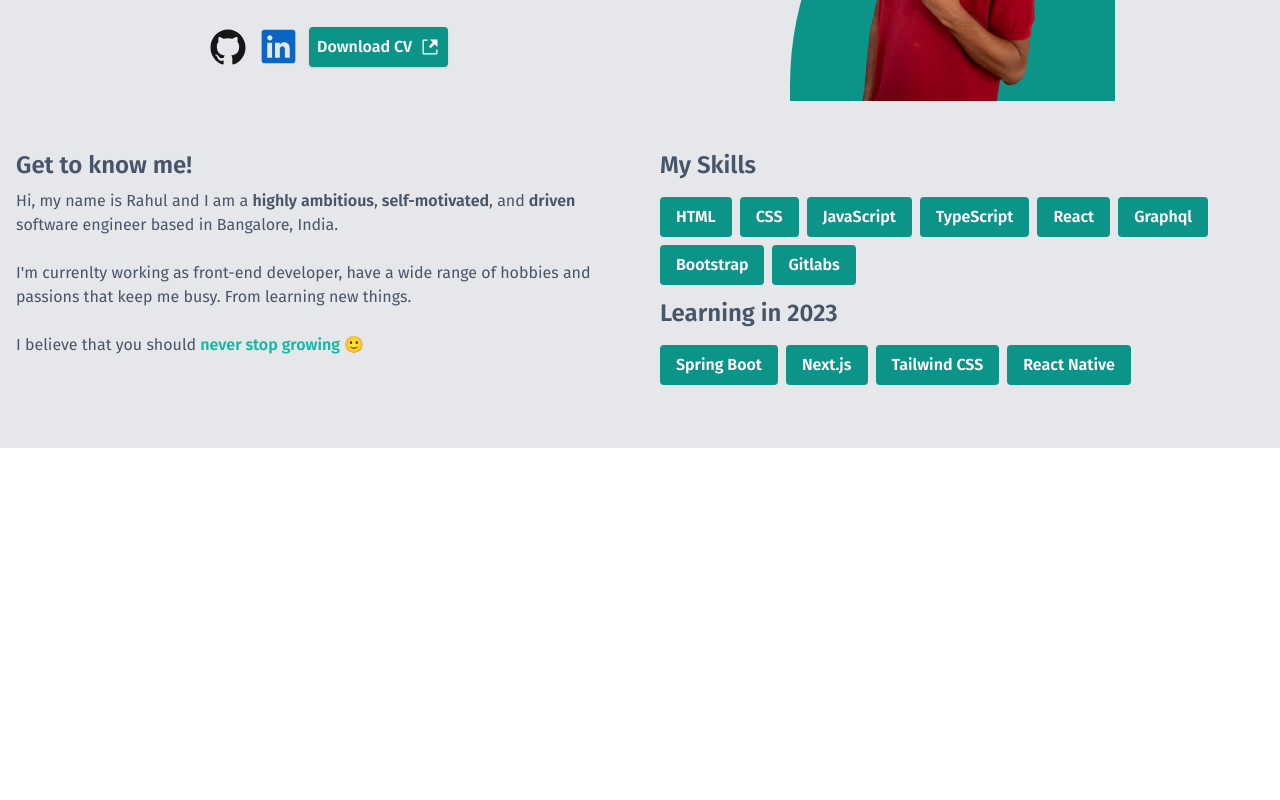
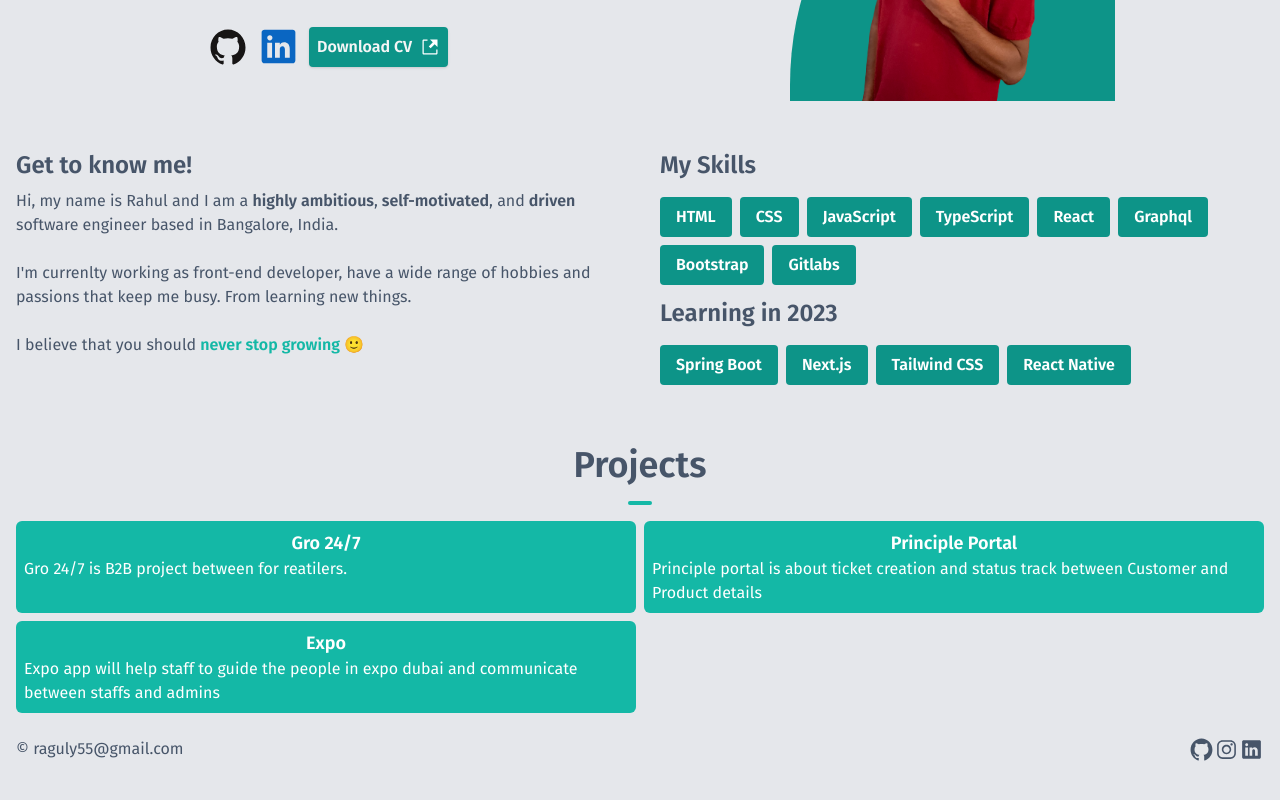
Before and after one commit to rahulreddyRR/rahulreddy.github.in, a Next.js app: page / in a window 1280 px wide. Shown: the part 352-1152 px from the top of the page. Before the commit the page ends 800 px from the top, so only its background shows below. Built offline with nearby package versions, Linux system fonts and the light colour scheme.

Commit message:
added project section, footer and removed white bg in nav

```diff
--- a/src/Components/HeroSection.jsx
+++ b/src/Components/HeroSection.jsx
@@ -3,7 +3,6 @@ import Image from "next/image";
 import heroImage from "../../public/rahul_transparent_crop.png";
 import { IoLogoGithub, IoLogoLinkedin } from "react-icons/io";
 import { GoLinkExternal } from "react-icons/go";
-import Link from "next/link";
 import { My_Github_url, My_Linked_url } from "@/Constent/Constents";
 
 const HeroSection = () => {
--- a/src/Components/Homepage.jsx
+++ b/src/Components/Homepage.jsx
@@ -1,6 +1,7 @@
 import AboutMyself from "./AboutMyself";
 import HeroSection from "./HeroSection";
 import NavBar from "./Navbar";
+import ProjectsSection from "./ProjectsSection";
 
 const Homepage = () => {
   return (
@@ -8,6 +9,7 @@ const Homepage = () => {
       <NavBar />
       <HeroSection />
       <AboutMyself />
+      <ProjectsSection />
     </div>
   );
 };
--- a/src/Components/Navbar.jsx
+++ b/src/Components/Navbar.jsx
@@ -6,7 +6,7 @@ import { NAV_ITEMS } from "@/Constent/Constents";
 const NavBar = () => {
   const [mobileNav, setMobileNav] = useState(false);
   return (
-    <nav className="sticky w-full sm:px-20 mx-auto align-baseline px-3 py-4 shadow bg-white">
+    <nav className="sticky w-full sm:px-20 mx-auto align-baseline px-3 py-4 shadow-sm">
       <div className="justify-between md:items-center md:flex">
         <div className="flex justify-between">
           <div className="p-2 flex text-2xl gap-1">
--- /dev/null
+++ b/src/Components/ProjectsSection.jsx
@@ -0,0 +1,50 @@
+import React from "react";
+import { IoLogoGithub, IoLogoLinkedin, IoLogoInstagram } from "react-icons/io";
+import { Projects_Deatils } from "@/Constent/Constents";
+
+const ProjectsSection = () => {
+  return (
+    <section className="mt-8 mx-4 pb-6">
+      <div>
+        <h1 className="text-center font-bold text-4xl">
+          Projects
+          <hr className="w-6 h-1 mx-auto my-4 bg-teal-500 border-0 rounded"></hr>
+        </h1>
+      </div>
+      <div className="flex md:flex-col-reverse gap-2 ">
+        <div className="flex-root sm:flex sm:justify-between sm:my-4">
+          <hr className="w-1 h-10 mx-auto my-4 bg-teal-500 border-0 rounded sm:hidden" />
+          <span className="[writing-mode:vertical-lr] sm:[writing-mode:rl-tb] align-baseline">
+            &#169; raguly55@gmail.com
+          </span>
+          <hr className="w-1 h-8 mx-auto my-4 bg-teal-500 border-0 rounded sm:hidden" />
+
+          <div className="inline-block sm:flex">
+            <IoLogoGithub size={25} />
+            <IoLogoInstagram size={25} />
+            <IoLogoLinkedin size={25} />
+          </div>
+
+          <hr className="w-1 h-10 mx-auto my-4 bg-teal-500 border-0 rounded sm:hidden" />
+        </div>
+        <div className="flex-1 gap-2 grid grid-cols-1 sm:grid-cols-2 place-content-center sm:min-w-fit">
+          {Projects_Deatils.map((project, idx) => {
+            return (
+              <div
+                className="bg-teal-500 rounded-md text-base text-white p-2"
+                key={idx}
+              >
+                <h3 className="text-center font-bold text-lg">
+                  {project.project_name}
+                </h3>
+                <span className="text-left">{project.project_Desc}</span>
+              </div>
+            );
+          })}
+        </div>
+      </div>
+    </section>
+  );
+};
+
+export default ProjectsSection;
--- a/src/Constent/Constents.js
+++ b/src/Constent/Constents.js
@@ -27,6 +27,23 @@ export const Current_Learning_skills = [
   { skill: "React Native" },
 ];
 
+export const Projects_Deatils = [
+  {
+    project_name: "Gro 24/7",
+    project_Desc: "Gro 24/7 is B2B project between for reatilers.",
+  },
+  {
+    project_name: "Principle Portal",
+    project_Desc:
+      "Principle portal is about ticket creation and status track between Customer and Product details",
+  },
+  {
+    project_name: "Expo",
+    project_Desc:
+      "Expo app will help staff to guide the people in expo dubai and communicate between staffs and admins",
+  },
+];
+
 export const My_Github_url = "https://github.com/rahulreddyRR";
 export const My_Linked_url =
   "https://www.linkedin.com/in/rahul-reddy-y-001501200/";
--- a/src/pages/index.js
+++ b/src/pages/index.js
@@ -6,7 +6,6 @@ export default function Home() {
     <>
       <Head>
         <title>Rahul Reddy</title>
-        <meta name="description" content="Generated by create next app" />
         <meta name="viewport" content="width=device-width, initial-scale=1" />
         <link
           rel="icon"
```
